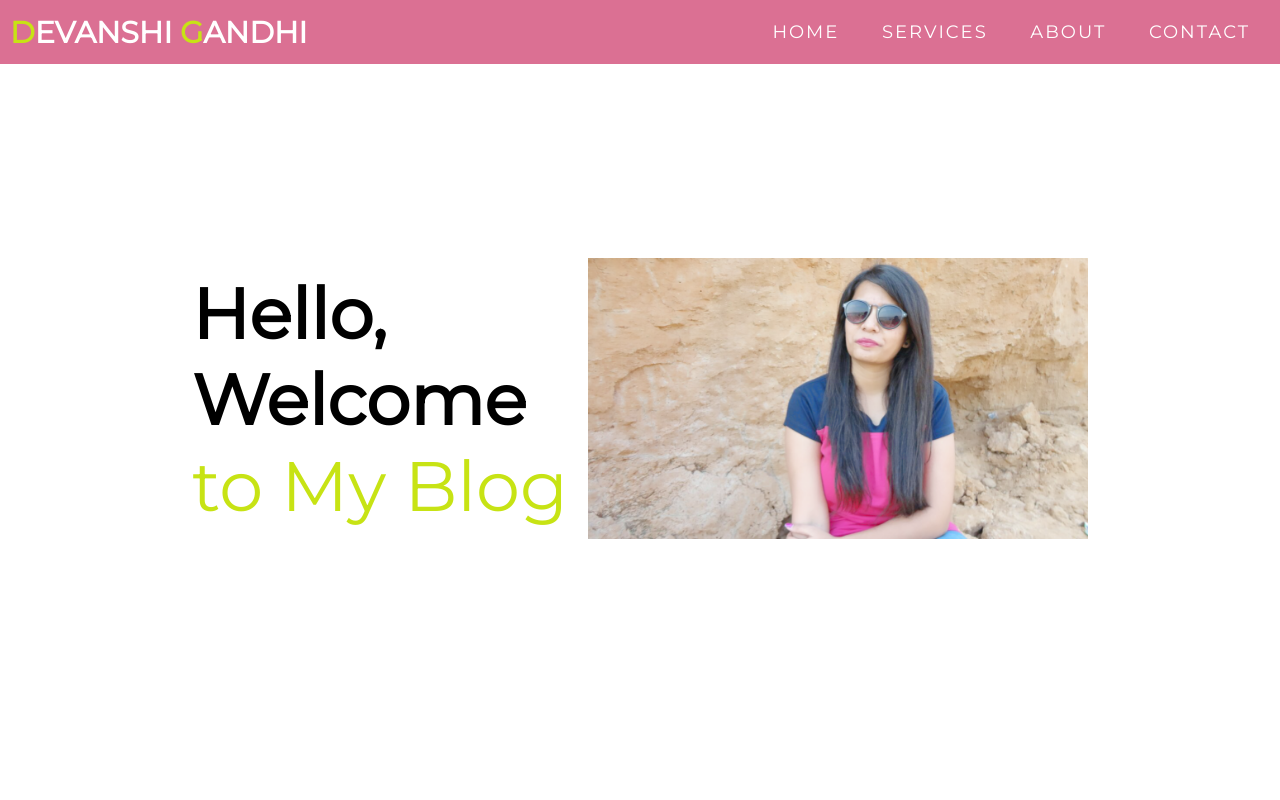
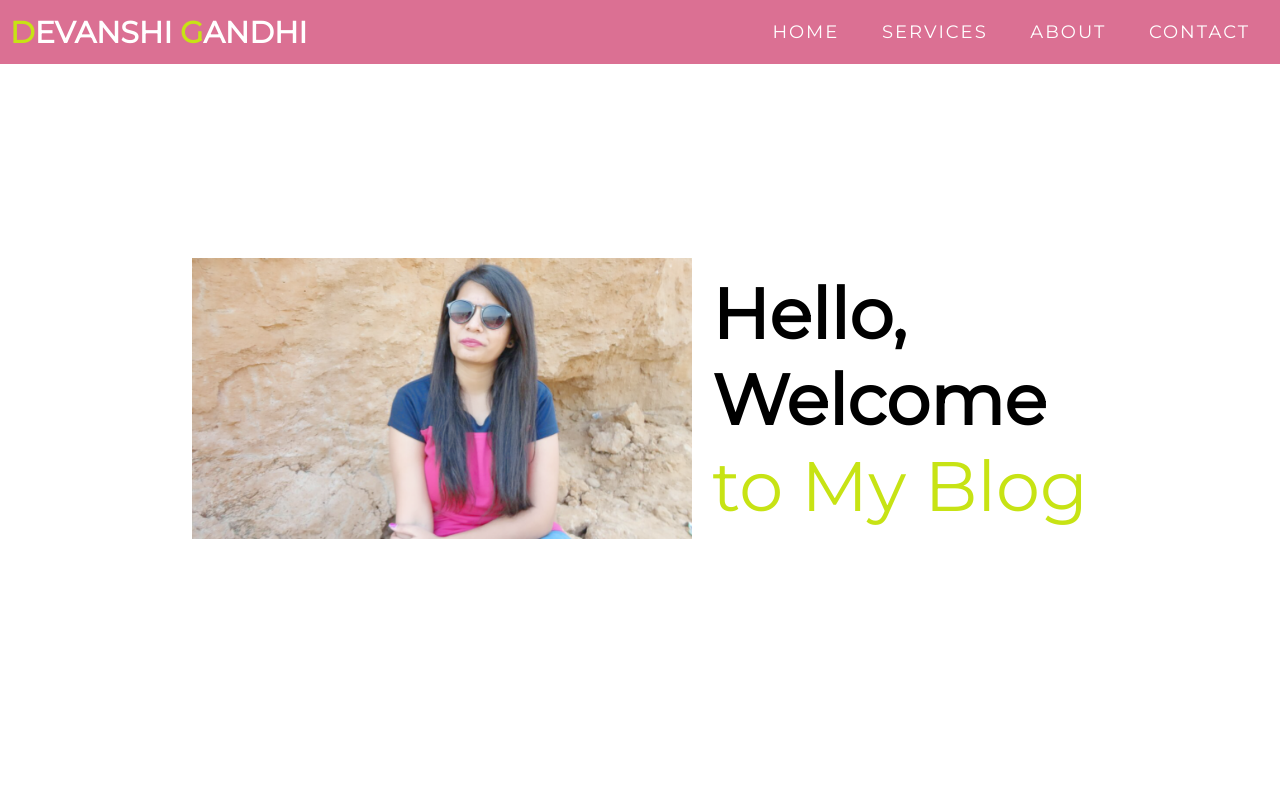
Before and after one commit to Devanshig29/myBlog_Devanshi_C0852304, a plain HTML site: page index.html in a window 1280 px wide. Shown: the top 800 px of the page. Drawn offline with Linux system fonts and the light colour scheme; a script that the page names is missing.

Commit message:
Update index.html

```diff
--- a/index.html
+++ b/index.html
@@ -38,16 +38,19 @@
   <!-- Hero Section  -->
   <section id="hero">
     <div class="hero container">
+
+      <div class="my-photo" style="padding-right: 20px;">
+        <img src="./photos/img1.JPG" style="width: 500px;" />
+      </div>
+
+
       <div class="my-description" style="justify-content: flex-start;">
         <h1>Hello, <span></span></h1>
         <h1>Welcome<span></span></h1>
         <h1>to My Blog <span></span></h1>
       </div>
+    </div>
 
-      <div class="my-photo" style="padding-left: 20px;">
-        <img src="./photos/img1.JPG" style="width: 500px;" />
-      </div>
-    </div>
   </section>
   <!-- End Hero Section  -->
 
```
